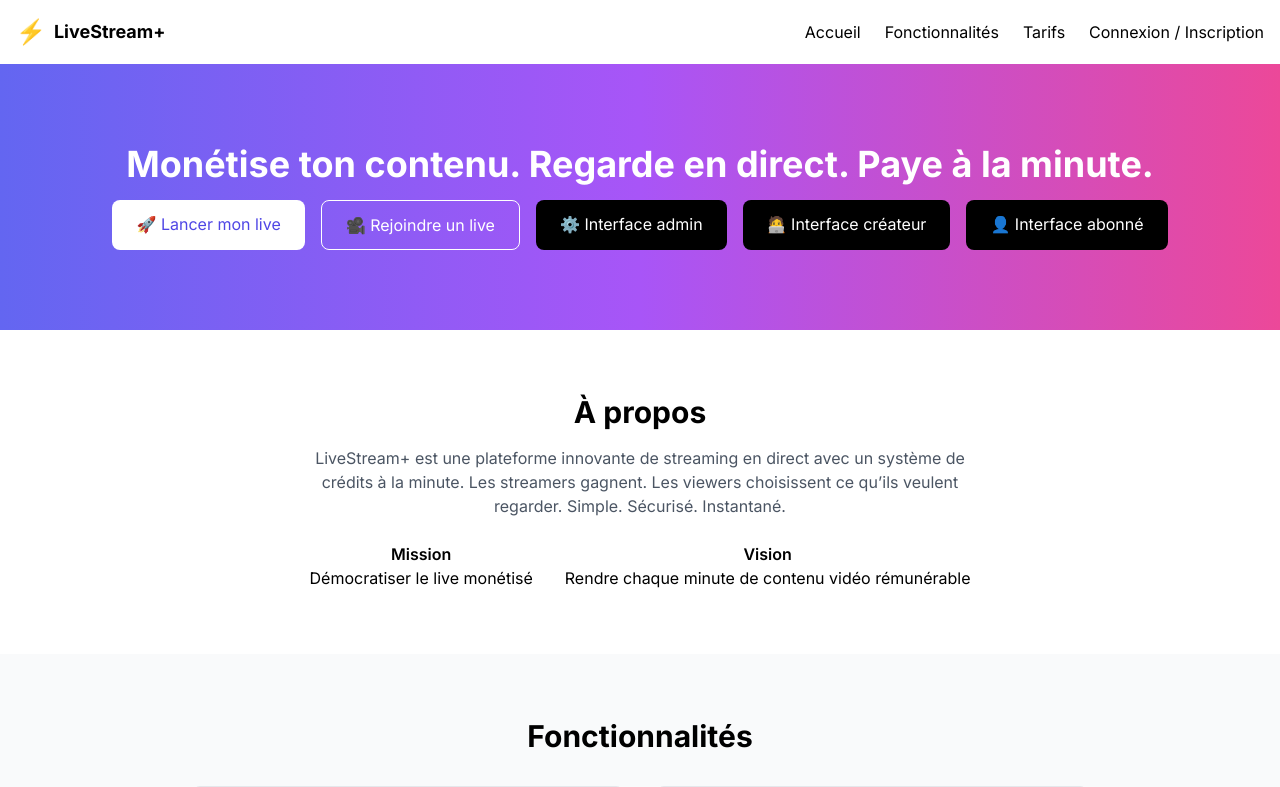
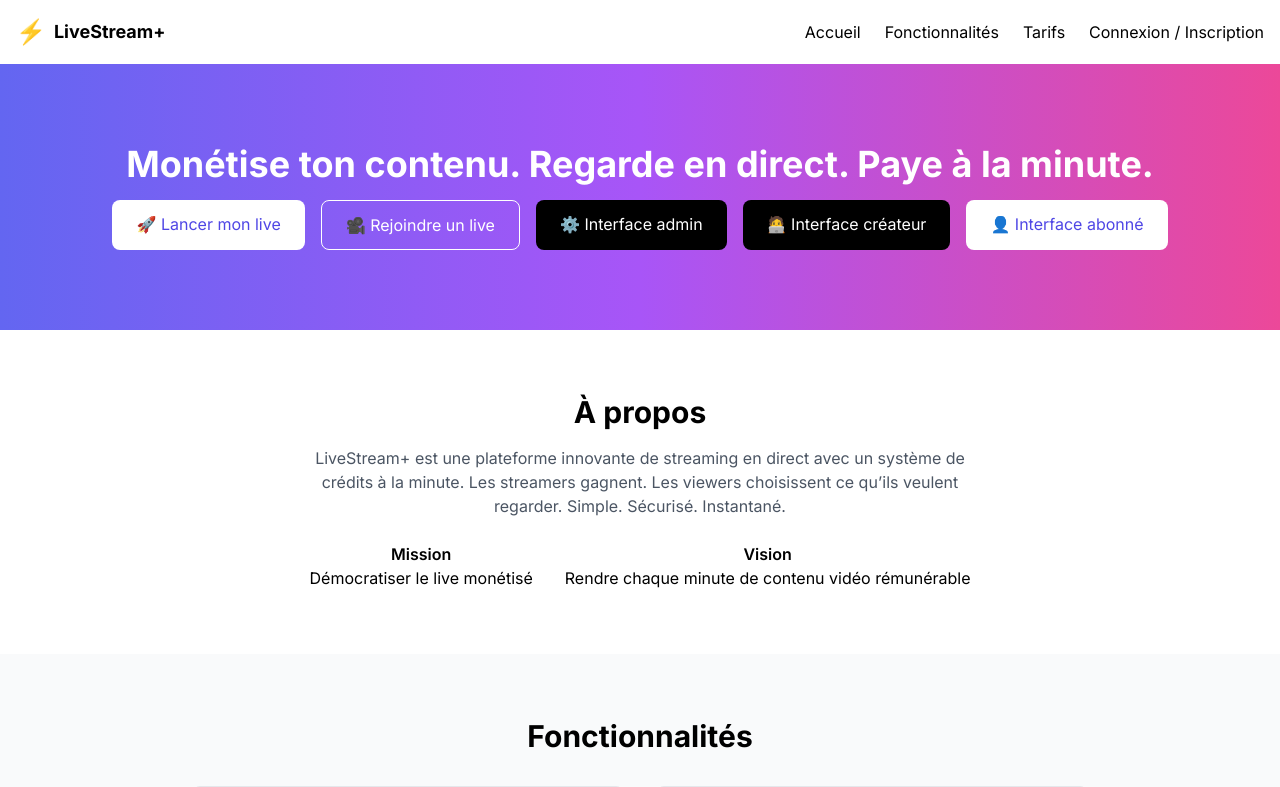
Before and after one commit to abou-cell/livewebmoon, a React (Vite) app: page /livewebmoon/ in a window 1280 px wide. Shown: the top 787 px of the page. Built offline with nearby package versions, Linux system fonts and the light colour scheme.

Commit message:
feat: add subscriber button to hero

```diff
--- a/src/routes/Home.jsx
+++ b/src/routes/Home.jsx
@@ -90,7 +90,7 @@ export default function Home() {
           </Link>
           <Link
             to="/subscriber"
-            className="px-6 py-3 bg-black text-white rounded-lg hover:bg-white hover:text-indigo-600 transition"
+            className="px-6 py-3 bg-white text-indigo-600 rounded-lg hover:scale-105 transition"
           >
             👤 Interface abonné
           </Link>
```
